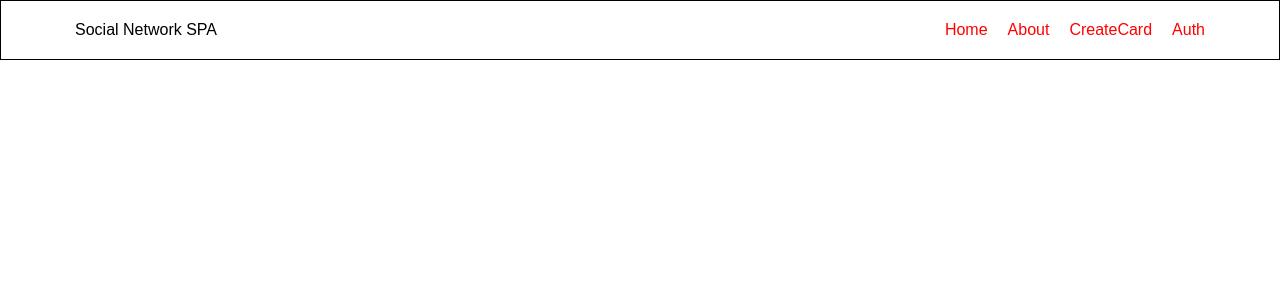
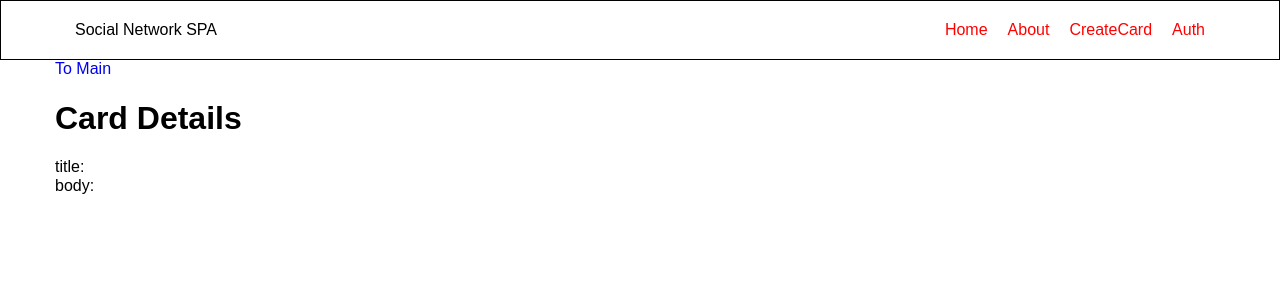
Before and after one commit to voskoboev/Social-Network-SPA, a React (Create React App) app: page /cards/1 in a window 1280 px wide. Shown: the top 300 px of the page. Built offline with nearby package versions, Linux system fonts and the light colour scheme; no server answers.

Commit message:
Added card details page, added error redirect page.

```diff
--- a/src/App.js
+++ b/src/App.js
@@ -1,5 +1,5 @@
 import React from 'react'
-import { BrowserRouter as Router, Switch, Route } from 'react-router-dom'
+import { BrowserRouter as Router, Switch, Route, Redirect } from 'react-router-dom'
 import styled from 'styled-components'
 import Navbar from './components/Navbar'
 import Main from './pages/Main'
@@ -7,6 +7,7 @@ import About from './pages/About'
 import CreateCard from './pages/CardCreator'
 import Auth from './pages/Auth'
 import CardDetails from './components/CardDetails'
+import Error from './pages/Error'
 
 const Container = styled.div`
   max-width: 1170px;
@@ -24,7 +25,9 @@ const App = () => {
           <Route path="/about" component={About} />
           <Route path="/createcard" component={CreateCard} />
           <Route path="/auth" component={Auth} />
-          <Route path="/carddetails/:name" component={CardDetails} />
+          <Route path="/cards/:id" component={CardDetails} />
+          <Route path="/error" component={Error} />
+          <Redirect to="/error" />
         </Switch>
       </Container>
     </Router>
--- a/src/components/Card.js
+++ b/src/components/Card.js
@@ -1,4 +1,5 @@
 import React from 'react'
+import { useHistory } from 'react-router-dom'
 import styled from 'styled-components'
 
 const CardItem = styled.div`
@@ -15,7 +16,9 @@ const CardItemTitle = styled.h2`
 
 
 const Card = ({ card, deleteCard }) => {
-  const { title, body, date, time } = card
+  const { title, body, date, time, id } = card
+
+  const history = useHistory()
 
   return (
     <CardItem>
@@ -36,6 +39,11 @@ const Card = ({ card, deleteCard }) => {
       >
         Delete
       </button>
+      <button
+        onClick={() => history.push(`/cards/${id}`)}
+      >
+        Open
+      </button>
     </CardItem>
 
   )
--- a/src/components/CardDetails.js
+++ b/src/components/CardDetails.js
@@ -1,11 +1,51 @@
-import React from 'react'
+import React, { useEffect, useState } from 'react'
+import { useParams, Link } from 'react-router-dom'
+import { getCardDetails } from '../functions/getCards'
 
 const CardDetails = () => {
+  const [cardDetails, setCardDetails] = useState({})
+  const params = useParams()
+
+  const {id, title, body} = cardDetails
+
+  useEffect(() => {
+    fetchCardDetails()
+  }, [])
+
+  async function fetchCardDetails() {
+    try {
+      const response = await getCardDetails(params.id)
+
+      console.log('resp', response.data);
+
+      setCardDetails(response.data)
+
+    } catch (err) {
+      console.log(err)
+    } finally {
+      console.log('finally rewrite')
+    }
+  }
+
   return (
     <div>
+      <Link to="/">
+        To Main
+      </Link>
       <h1>
         Card Details
       </h1>
+      <div>
+        {id}
+      </div>
+      <div>
+        title:
+        {title}
+      </div>
+      <div>
+        body:
+        {body}
+      </div>
     </div>
   )
 }
--- a/src/functions/getCards.js
+++ b/src/functions/getCards.js
@@ -1,5 +1,14 @@
 import axios from "axios"
 
-export const getCards =  () => {
-  return axios.get('https://jsonplaceholder.typicode.com/posts?_limit=9')
+export const getCards = (cardsLimit, cardsPage) => {
+  return axios.get(`https://jsonplaceholder.typicode.com/posts`, {
+    params: {
+      _limit: cardsLimit,
+      _pages: cardsPage
+    }
+  })
 }
+
+export const getCardDetails = id => {
+  return axios.get(`https://jsonplaceholder.typicode.com/posts/${id}`)
+}
--- /dev/null
+++ b/src/pages/Error.js
@@ -0,0 +1,11 @@
+import React from 'react'
+
+const Error = () => {
+  return (
+    <h1>
+      This is error page
+    </h1>
+  )
+}
+
+export default Error
--- a/src/pages/Main.js
+++ b/src/pages/Main.js
@@ -5,6 +5,7 @@ import CardList from '../components/CardList'
 import Loader from '../components/UI/Loader'
 import CardCreator from './CardCreator'
 import { getCards } from '../functions/getCards'
+// import { getPagesCount, getPagesArr } from '../ancillary/ancillaryFns'
 
 // const MainWrapper = styled.div`
 //   background-color: lightblue;
@@ -25,21 +26,31 @@ const Main = () => {
   const [searchRequest, setSearchRequest] = useState('')
   const [loading, setLoading] = useState(false)
 
+  const [cardsLimit, setCardsLimit] = useState(15)
+  const [cardsPage, setCardsPage] = useState(1)
+
+  // const [totalPages, setTotalPages] = useState(0)
+
   useEffect(() => {
     fetchData()
   }, [])
 
   async function fetchData() {
     try {
+
       setLoading(true)
-      const response = await getCards()
+
+      const response = await getCards(cardsLimit, cardsPage)
       setCards(response.data)
+
     } catch (err) {
       console.log(err)
     } finally {
       setLoading(false)
     }
   }
+
+  // console.log('total pages', totalPages);
 
   const sortedCards = useMemo(() => {
     console.log('get sorted cards call!')
@@ -50,8 +61,6 @@ const Main = () => {
 
     return cards
   }, [sorted, cards])
-
-  // const sortedCards = [...cards].sort((a, b) => a[sorted].tolocaleCompare(b[sorted]))
 
   const sortedAndSearchedCards = useMemo(() => {
     return sortedCards.filter(card => card.title.toLowerCase().includes(searchRequest))
@@ -90,8 +99,6 @@ const Main = () => {
           />
       }
 
-
-
       {/* {
         images.length === 0
           ? <Loader />
```
